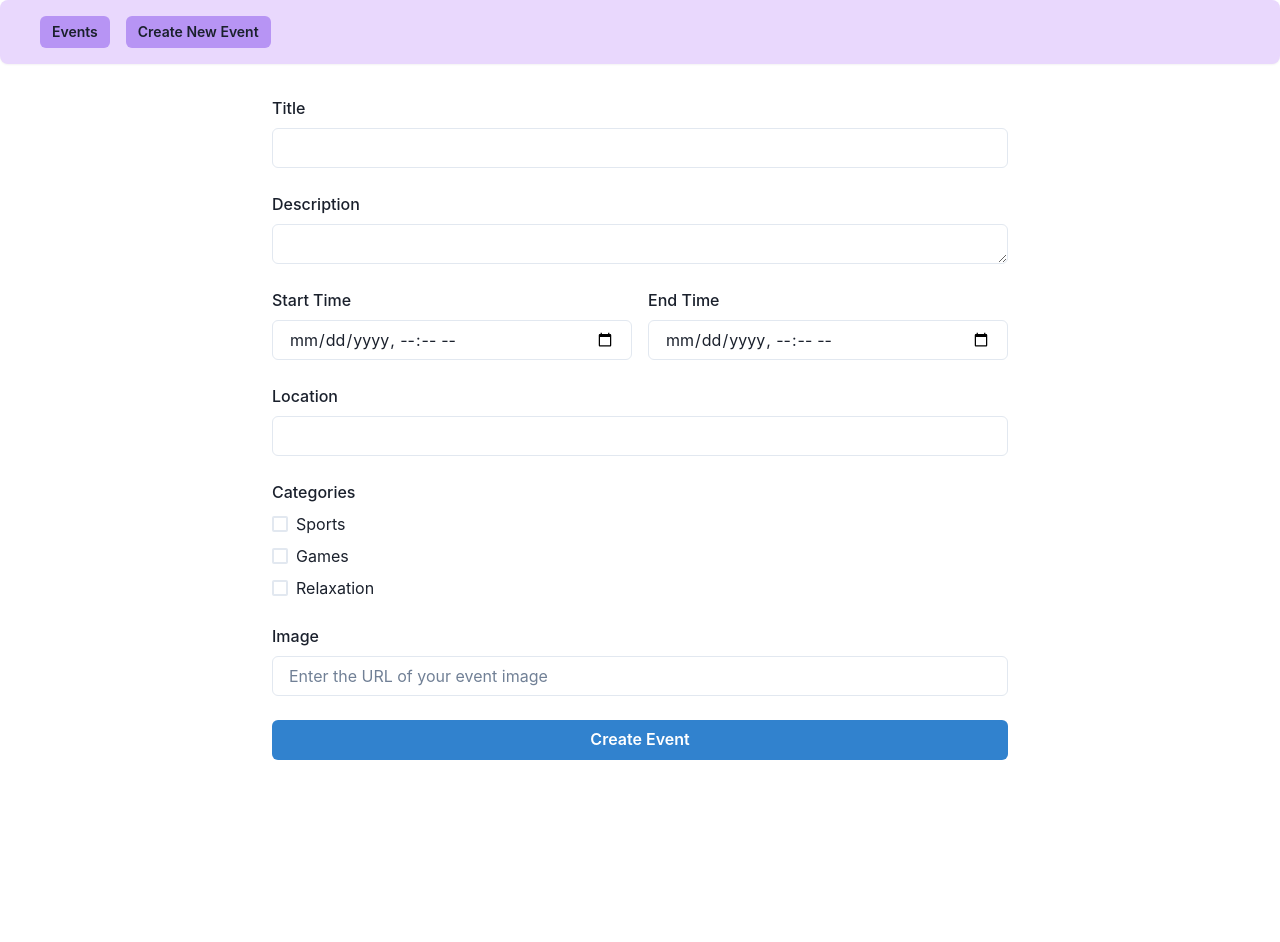
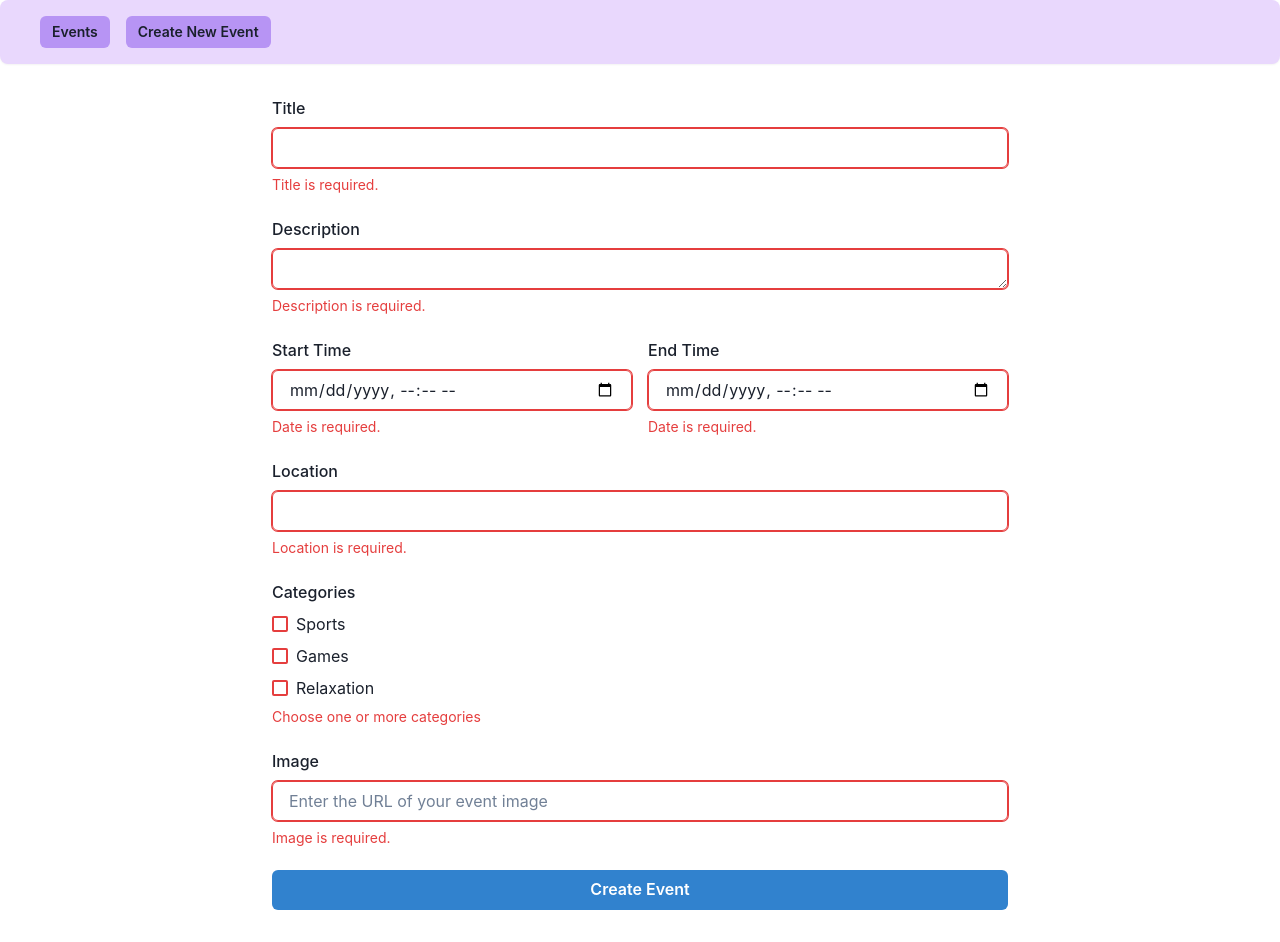
Before and after one commit to marcoD9/React_Advanced_Project, a React (Vite) app: page /events/new in a window 1280 px wide. Before the commit the page ends 800 px from the top, so only its background shows below. Built offline with nearby package versions, Linux system fonts and the light colour scheme.

Commit message:
Update CreateEvent, required is handled by React and shows a message if a field is missing

```diff
--- a/src/pages/CreateEvent.jsx
+++ b/src/pages/CreateEvent.jsx
@@ -8,6 +8,8 @@ import {
   VStack,
   Box,
   Image,
+  FormHelperText,
+  FormErrorMessage,
   SimpleGrid,
   useToast,
 } from "@chakra-ui/react";
@@ -26,6 +28,14 @@ export const CreateEvent = () => {
     categoryIds: [],
     image: "",
   });
+
+  const titleError = !eventData.title;
+  const descriptionError = !eventData.description;
+  const locationError = !eventData.location;
+  const startTimeError = !eventData.startTime;
+  const endTimeError = !eventData.endTime;
+  const imageError = !eventData.image;
+  const categoryError = eventData.categoryIds.length === 0;
 
   // Function to handle checkboxes
   const handleCategoryChange = (categoryId) => {
@@ -78,6 +88,23 @@ export const CreateEvent = () => {
 
   const handleSubmit = async (e) => {
     e.preventDefault();
+    if (eventData.categoryIds.length === 0) {
+      // Mostra un messaggio di errore specifico per le categorie
+      alert("Devi selezionare almeno una categoria");
+      return;
+    }
+    // Check for errors using error variables
+    if (
+      titleError ||
+      descriptionError ||
+      locationError ||
+      startTimeError ||
+      endTimeError ||
+      imageError ||
+      categoryError
+    ) {
+      return; // Prevent form submission if there are errors
+    }
     await createEvent();
   };
 
@@ -85,7 +112,7 @@ export const CreateEvent = () => {
     <Box p={8} maxW="800px" mx="auto">
       <form onSubmit={handleSubmit}>
         <VStack spacing={6} align="stretch">
-          <FormControl>
+          <FormControl isInvalid={titleError}>
             <FormLabel htmlFor="title">Title</FormLabel>
             <Input
               type="text"
@@ -93,22 +120,30 @@ export const CreateEvent = () => {
               name="title"
               value={eventData.title}
               onChange={handleChange}
-              required
             />
+            {!titleError ? (
+              <FormHelperText>Enter your event's title</FormHelperText>
+            ) : (
+              <FormErrorMessage>Title is required.</FormErrorMessage>
+            )}
           </FormControl>
-          <FormControl>
+          <FormControl isInvalid={descriptionError}>
             <FormLabel htmlFor="description">Description</FormLabel>
             <Textarea
               id="description"
               name="description"
               value={eventData.description}
               onChange={handleChange}
-              required
               minH={8}
             />
+            {!descriptionError ? (
+              <FormHelperText>Enter your event's description</FormHelperText>
+            ) : (
+              <FormErrorMessage>Description is required.</FormErrorMessage>
+            )}
           </FormControl>
           <SimpleGrid columns={[1, null, 2]} spacing={4}>
-            <FormControl>
+            <FormControl isInvalid={startTimeError}>
               <FormLabel htmlFor="startTime">Start Time</FormLabel>
               <Input
                 type="datetime-local"
@@ -116,10 +151,14 @@ export const CreateEvent = () => {
                 name="startTime"
                 value={eventData.startTime}
                 onChange={handleChange}
-                required
-              />
+              />{" "}
+              {!startTimeError ? (
+                <FormHelperText>Enter your event's start time</FormHelperText>
+              ) : (
+                <FormErrorMessage>Date is required.</FormErrorMessage>
+              )}
             </FormControl>
-            <FormControl>
+            <FormControl isInvalid={endTimeError}>
               <FormLabel htmlFor="endTime">End Time</FormLabel>
               <Input
                 type="datetime-local"
@@ -127,11 +166,15 @@ export const CreateEvent = () => {
                 name="endTime"
                 value={eventData.endTime}
                 onChange={handleChange}
-                required
               />
+              {!endTimeError ? (
+                <FormHelperText>Enter your event's end time</FormHelperText>
+              ) : (
+                <FormErrorMessage>Date is required.</FormErrorMessage>
+              )}
             </FormControl>
           </SimpleGrid>
-          <FormControl>
+          <FormControl isInvalid={locationError}>
             <FormLabel htmlFor="location">Location</FormLabel>
             <Input
               type="text"
@@ -140,8 +183,13 @@ export const CreateEvent = () => {
               value={eventData.location}
               onChange={handleChange}
             />
+            {!locationError ? (
+              <FormHelperText>Enter your event's location</FormHelperText>
+            ) : (
+              <FormErrorMessage>Location is required.</FormErrorMessage>
+            )}
           </FormControl>
-          <FormControl>
+          <FormControl isInvalid={categoryError}>
             <FormLabel>Categories</FormLabel>
             <VStack align="start">
               <Checkbox
@@ -163,8 +211,11 @@ export const CreateEvent = () => {
                 Relaxation
               </Checkbox>
             </VStack>
+            {categoryError && (
+              <FormErrorMessage>Choose one or more categories</FormErrorMessage>
+            )}
           </FormControl>
-          <FormControl>
+          <FormControl isInvalid={imageError}>
             <FormLabel htmlFor="image">Image</FormLabel>
             <Input
               type="text"
@@ -191,6 +242,11 @@ export const CreateEvent = () => {
                 />
               </Box>
             )}
+            {!imageError ? (
+              <FormHelperText>Enter your event's image</FormHelperText>
+            ) : (
+              <FormErrorMessage>Image is required.</FormErrorMessage>
+            )}
           </FormControl>
           <Button colorScheme="blue" type="submit" w="full">
             Create Event
```
